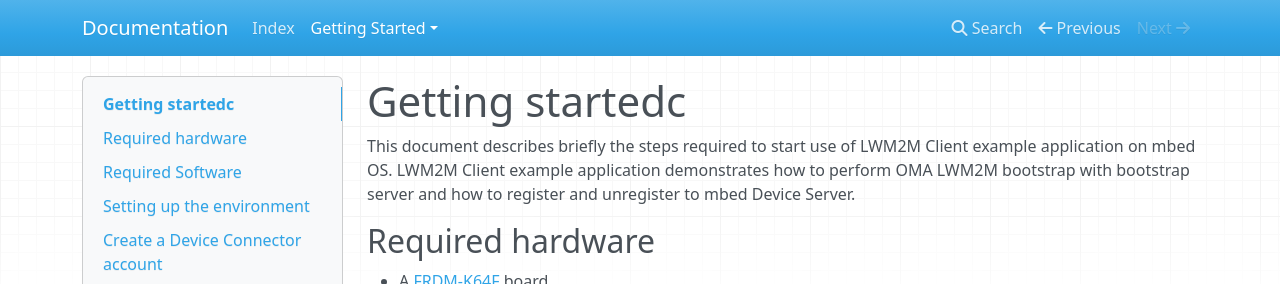
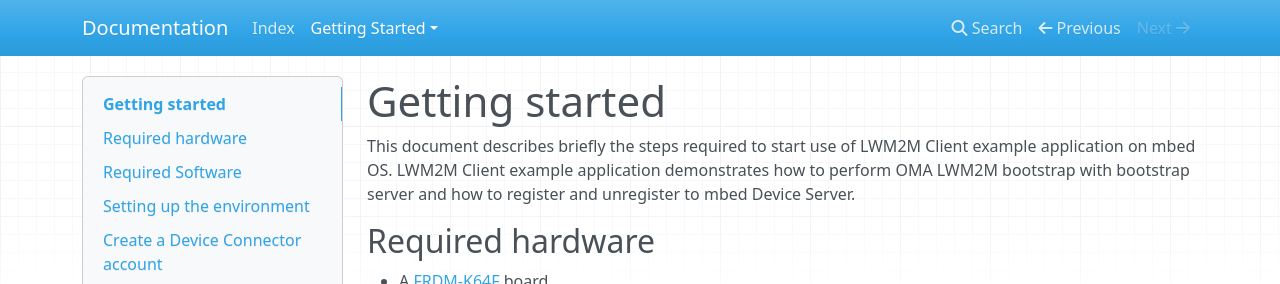
Before and after one commit to rainierwolfcastle/docs, an MkDocs documentation site: the page built from Docs/GettingStarted/Intro.md, in a window 1280 px wide and 900 px high. Shown: the top 284 px of the window. Built offline with MkDocs 1.6.1, drawn with Linux system fonts in a browser that asks for light colours; nearby versions of some CDN libraries; old or Windows-style settings are respelled for this version of MkDocs.

Commit message:
Update Intro.md

```diff
--- a/Docs/GettingStarted/Intro.md
+++ b/Docs/GettingStarted/Intro.md
@@ -1,4 +1,4 @@
-# Getting startedc
+# Getting started
 
 This document describes briefly the steps required to start use of LWM2M Client example application on mbed OS. LWM2M Client example application demonstrates how to perform OMA LWM2M bootstrap with bootstrap server and how to register and unregister to mbed Device Server.
 
```
